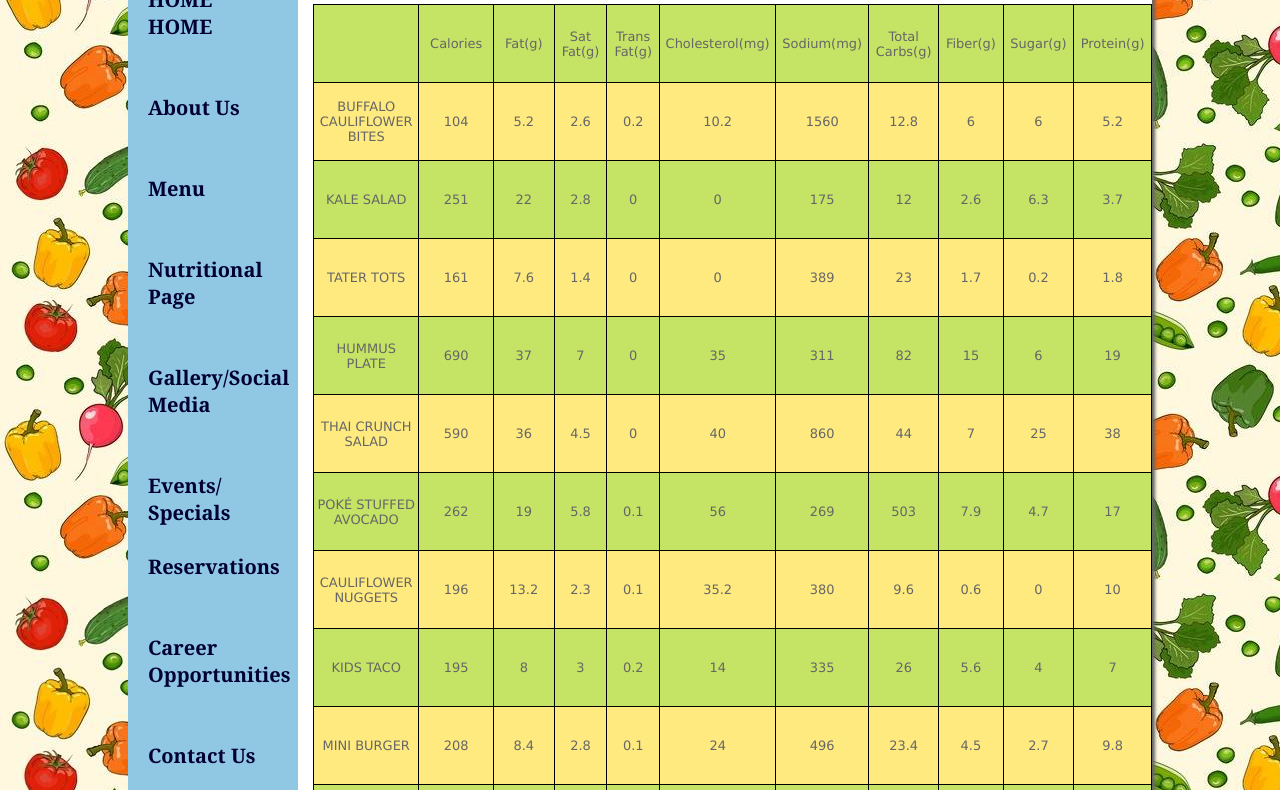
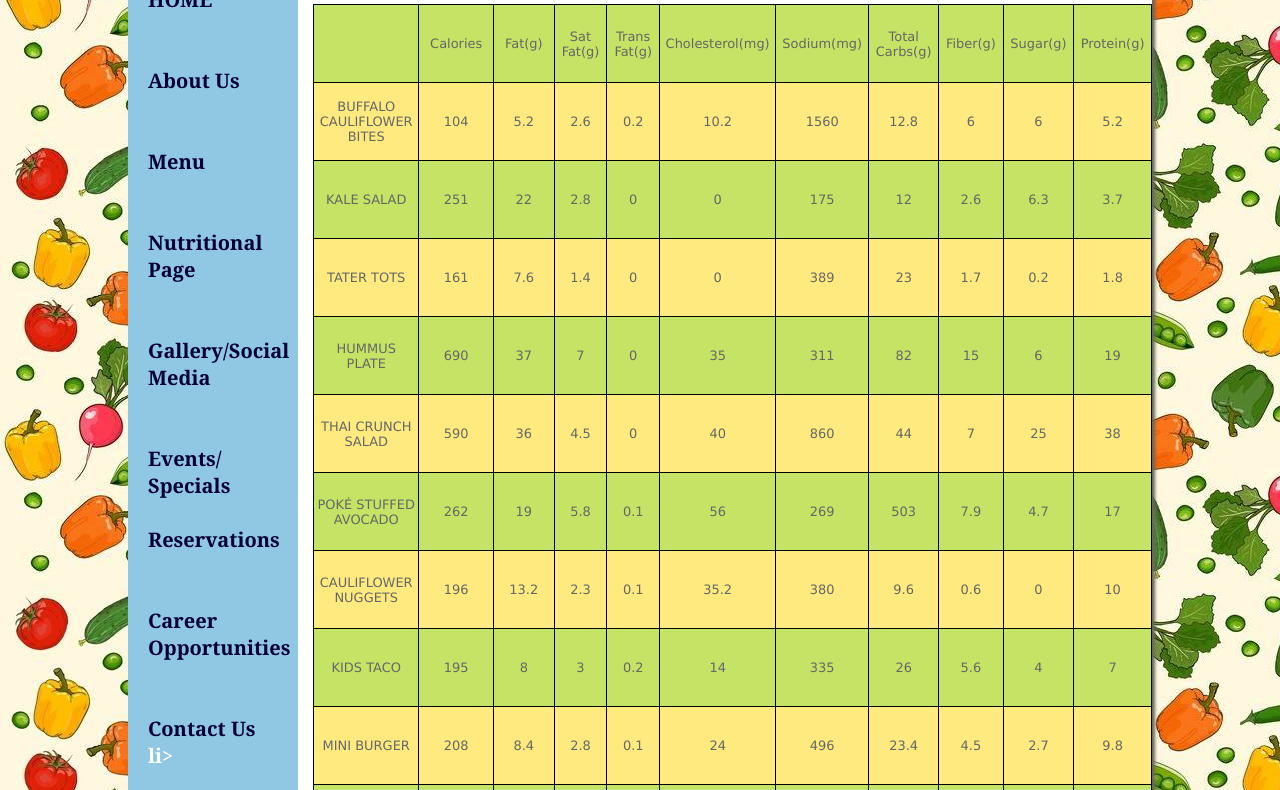
Before and after one commit to kolson25stlcc/Design-Class, a plain HTML site: page NutritionalPage.html in a window 1280 px wide. Shown: the part 316-1106 px from the top of the page. Drawn offline with Linux system fonts and the light colour scheme.

Commit message:
fixed nutrition page link across all html files

```diff
--- a/NutritionalPage.html
+++ b/NutritionalPage.html
@@ -33,16 +33,15 @@ Nutritional Page
 <nav><br><br>
 <ul>
   <li><a href="index.html">HOME</a></li>
-  <li><a href="index.html">HOME</a></li>
   <br><br><li><a href="AboutUs.html">About Us</a></li>
   <br><br><li><a href="menu.html">Menu</a></li>
-  <br><br><li><a href="nutritional page.html">Nutritional Page</a></li>
+  <br><br><li><a href="NutritionalPage.html">Nutritional Page</a></li>
   <br><br><li><a href="gallery and social media.html">Gallery/Social Media</a></li>
   <br><br><li><a href="events and specials.html">Events/
   Specials
   <br><br><li><a href="reservations.html">Reservations</a></li>
   <br><br><li><a href="career opportunities.html">Career Opportunities</a></li>
-  <br><br><li><a href="contact us.html">Contact Us</a></li>
+  <br><br><li><a href="contact us.html">Contact Us</a></li>li>
   </ul>
 </nav>
 </header>
```
Also changed, not shown: career opportunities.html (+2 -2 lines), contact us.html (+1 -1 lines), events and specials.html (+1 -1 lines), gallery and social media.html (+1 -1 lines), index.html (+1 -1 lines), menu.html (+1 -1 lines), reservations.html (+1 -1 lines).
